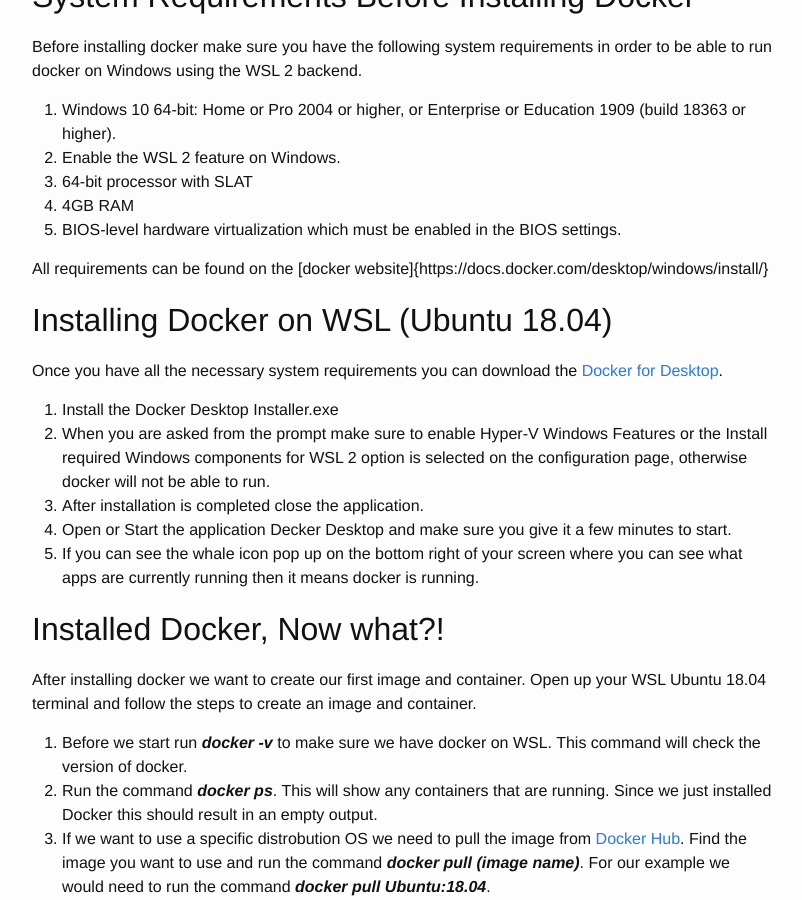
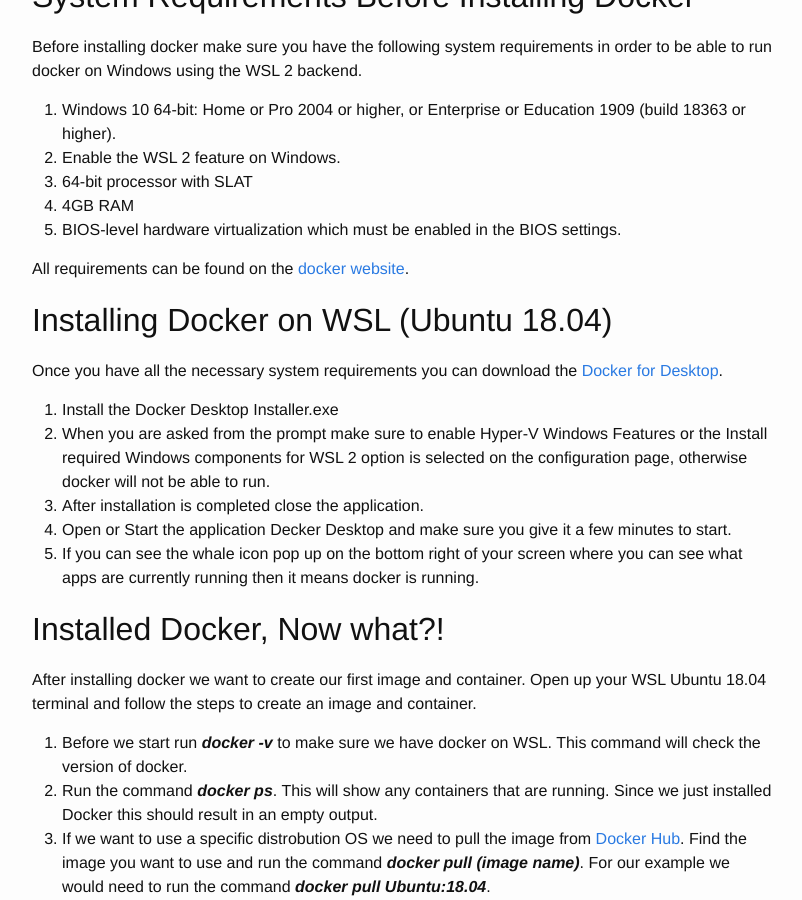
Before and after one commit to MCV13/MCV13.github.io, a Jekyll site: the page built from _posts/2021-09-24-Blog-1.md, in a window 1280 px wide and 900 px high, scrolled down 876 px. Shown: the whole window, without its empty margins (238-1040 px from the left). Built offline with Jekyll 4.4.1, drawn with Linux system fonts in a browser that asks for light colours.

Commit message:
Blog 1 Docker Final Update_4 hyperlink was not working

```diff
--- a/_posts/2021-09-24-Blog-1.md
+++ b/_posts/2021-09-24-Blog-1.md
@@ -23,7 +23,7 @@ Before installing docker make sure you have the following system requirements in
 4. 4GB RAM
 5. BIOS-level hardware virtualization which must be enabled in the BIOS settings.
 
-All requirements can be found on the [docker website]{https://docs.docker.com/desktop/windows/install/}
+All requirements can be found on the [docker website](https://docs.docker.com/desktop/windows/install/).
 
 ## Installing Docker on WSL (Ubuntu 18.04)
 
```
